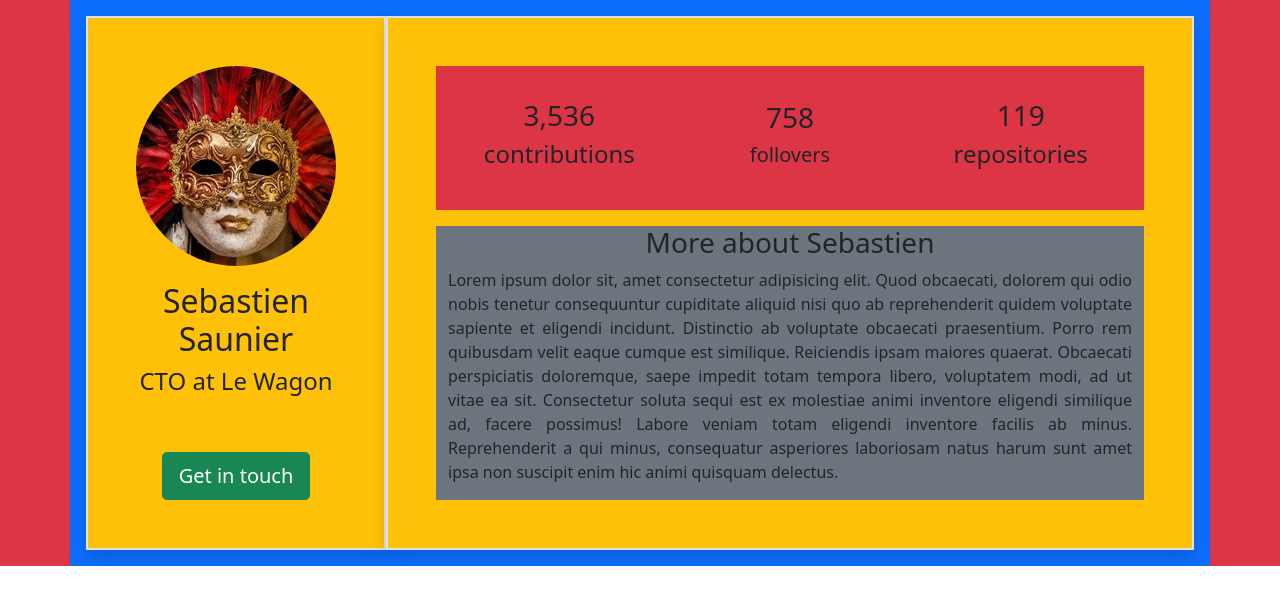
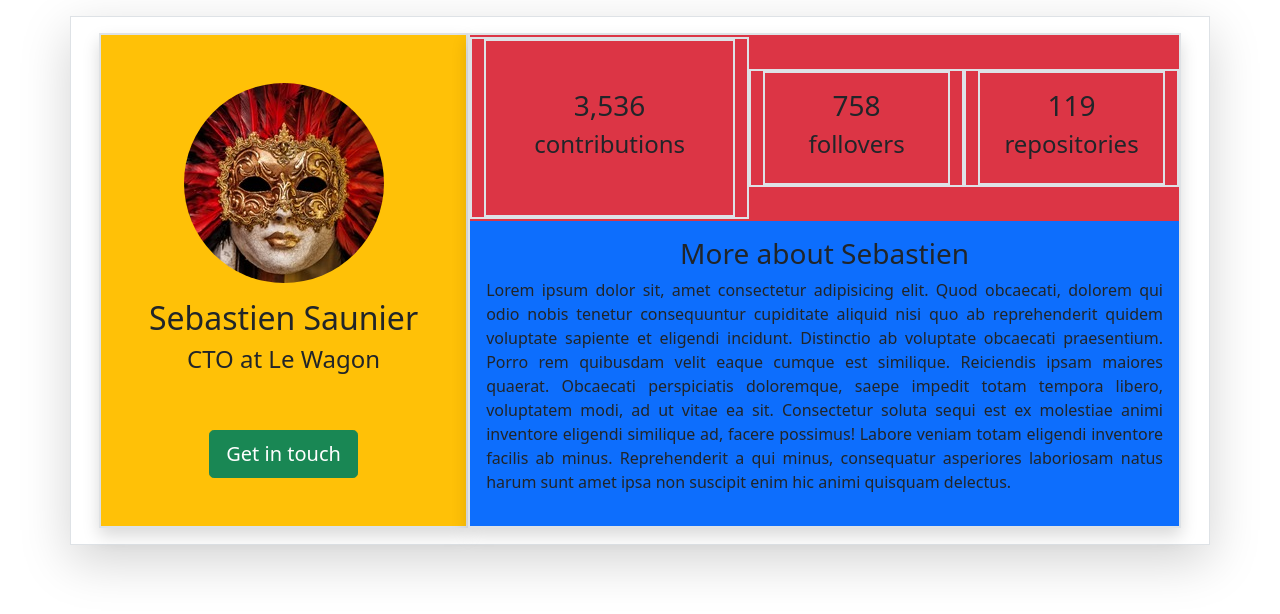
Before and after one commit to PalarLine/lesson10, a plain HTML site: page index.html in a window 1280 px wide. Drawn offline with nearby package versions, Linux system fonts and the light colour scheme.

Commit message:
without main

```diff
--- a/index.html
+++ b/index.html
@@ -6,41 +6,48 @@
     <meta name="viewport" content="width=device-width, initial-scale=1.0">
     <title>Account</title>
     <link href="https://cdn.jsdelivr.net/npm/bootstrap@5.0.0-beta3/dist/css/bootstrap.min.css" rel="stylesheet" integrity="sha384-eOJMYsd53ii+scO/bJGFsiCZc+5NDVN2yr8+0RDqr0Ql0h+rP48ckxlpbzKgwra6" crossorigin="anonymous">
-    <link rel="stylesheet" href="assets/css/style.css".
+    <link rel="stylesheet" href="assets/css/style.css">
 </head>
 <body>
-    <div class="main bg-danger m-auto">
-        <div class="container d-flex flex-row p-3  bg-primary">
-                <div class="container2 d-flex flex-column justify-content-center text-center border border-2 p-5 shadow  bg-warning ">
+    <div class="container  mx-auto my-3  border shadow-lg">
+        <div class="container1 d-flex flex-row p-3">
+        <div class="container2 d-flex flex-column justify-content-center text-center border border-2 p-5 shadow  bg-warning ">
                     <img class="img rounded-circle rounded m-auto mb-3 d-block" src="assets/img/anybody.jpg"  alt="avatar">
-                    <h2>Sebastien Saunier</h2>
+                    <h2>Sebastien&nbsp;Saunier</h2>
                     <h4>CTO at Le Wagon</h4>
                     <button class="btn btn-success btn-lg mx-auto  mt-5">Get in touch</button>
-                </div>
-                <div class="container2 d-flex flex-column justify-content-center text-center border border-2 p-5 shadow  bg-warning ">
-                    <div class="container d-flex flex-row align-items-center bg-danger p-2 h-50">
-                        <div class="container-fluid text-center ">
+         </div>
+        <div class="container2 d-flex flex-column  text-center border border-2 shadow bg-warning">
+                <div class="container3 d-flex  align-items-center bg-danger  h-50">
+                    <div class="container border border-2">
+                        <div class="container text-center p-5 border border-2">
                             <h3>3,536</h3>
                             <h4>contributions</h4>
-
+                    </div>
                         </div>
-                        <div class="container-fluid text-center ">
+                    <div class="container border border-2">
+                        <div class="container text-center p-3 border border-2 ">
                             <h3>758</h3>
-                            <h5>follovers</h5>
+                            <h4>follovers</h4>
                         </div>
-                        <div class="container-fluid text-center">
+                    </div>
+                    <div class="container border border-2">
+                        <div class="container text-center p-3 border border-2">
                             <h3>119</h3>
                             <h4>repositories</h4>
                         </div>
-                       </div>
-                    <div class="d-flex flex-column justify-content-center  container-fluid bg-secondary mt-3">
+                    </div>
+                </div>
 
+                <div class="container3 d-flex flex-column justify-content-center p-3 bg-primary">
 
                         <h3>More about Sebastien</h3>
                         <p style="text-align: justify;">Lorem ipsum dolor sit, amet consectetur adipisicing elit. Quod obcaecati, dolorem qui odio nobis tenetur consequuntur cupiditate aliquid nisi quo ab reprehenderit quidem voluptate sapiente et eligendi incidunt. Distinctio ab voluptate obcaecati praesentium. Porro rem quibusdam velit eaque cumque est similique. Reiciendis ipsam maiores quaerat. Obcaecati perspiciatis doloremque, saepe impedit totam tempora libero, voluptatem modi, ad ut vitae ea sit. Consectetur soluta sequi est ex molestiae animi inventore eligendi similique ad, facere possimus! Labore veniam totam eligendi inventore facilis ab minus. Reprehenderit a qui minus, consequatur asperiores laboriosam natus harum sunt amet ipsa non suscipit enim hic animi quisquam delectus.</p>
-                    </div>
+                </div>
+
         </div>
         </div>
     </div>
+</div>
 </body>
 </html>
```
